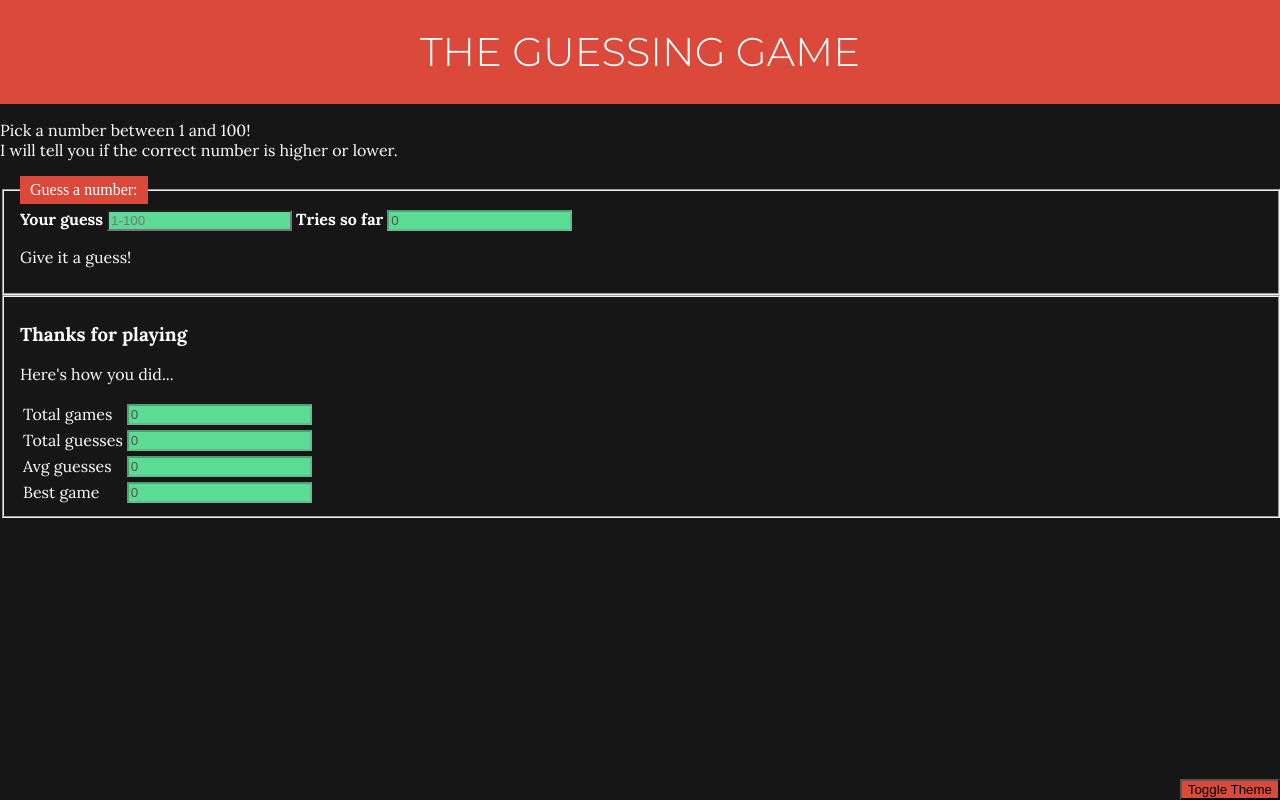
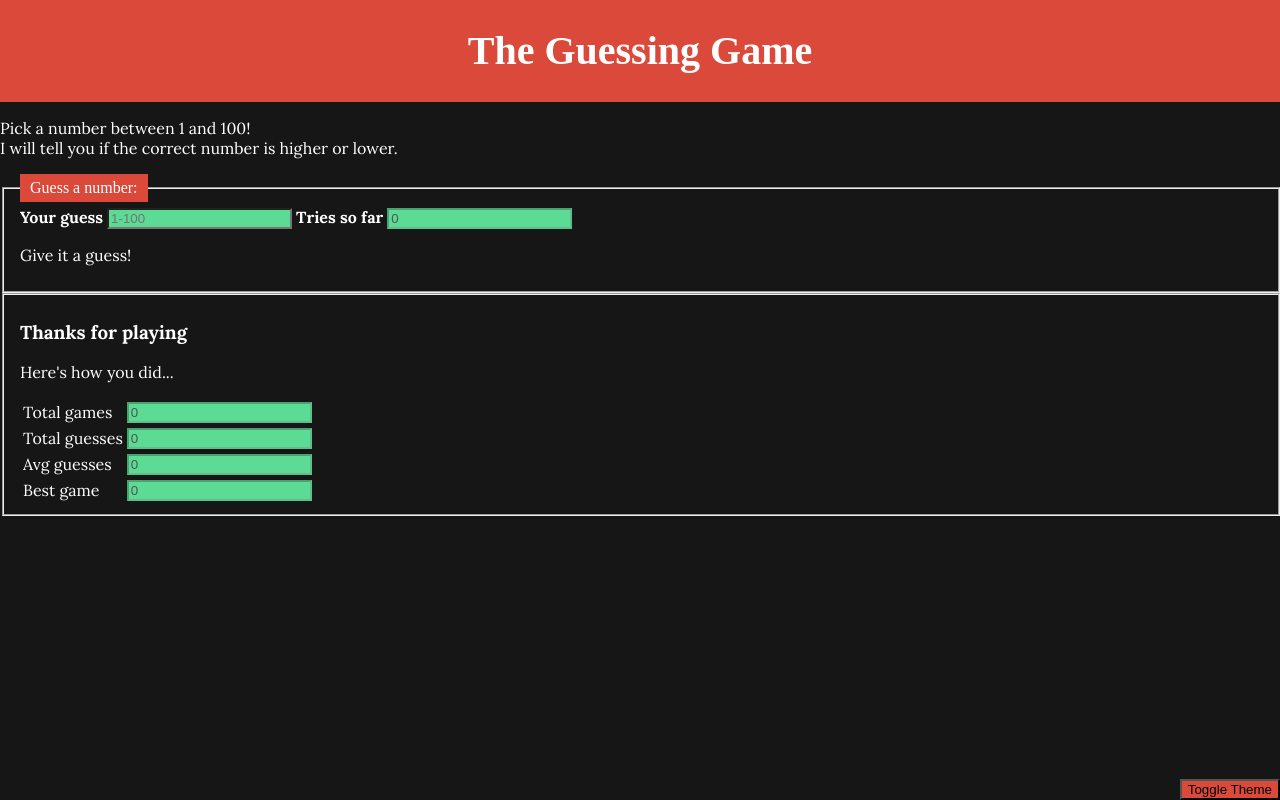
Before and after one commit to SamBardsley/Guessing-Game-WebVs, a website: page index.html in a window 1280 px wide. Drawn offline with Linux system fonts and the light colour scheme.

Commit message:
changed h1 font

```diff
--- a/style.css
+++ b/style.css
@@ -17,12 +17,20 @@ html, body.light {
 
 p, b, h3, tr {
   font-family: 'Lora', serif;
+
 }
 
 h1 {
+  @font-face {
+    font-family: ObadiahProRegular;
+    src: url(ObadiahProRegular.ttf);
+  }
+
+  /*
   font-family: 'Montserrat', sans-serif;
   font-weight: 300;
   text-transform: uppercase;
+  */
 }
 
 input, textarea {
```
